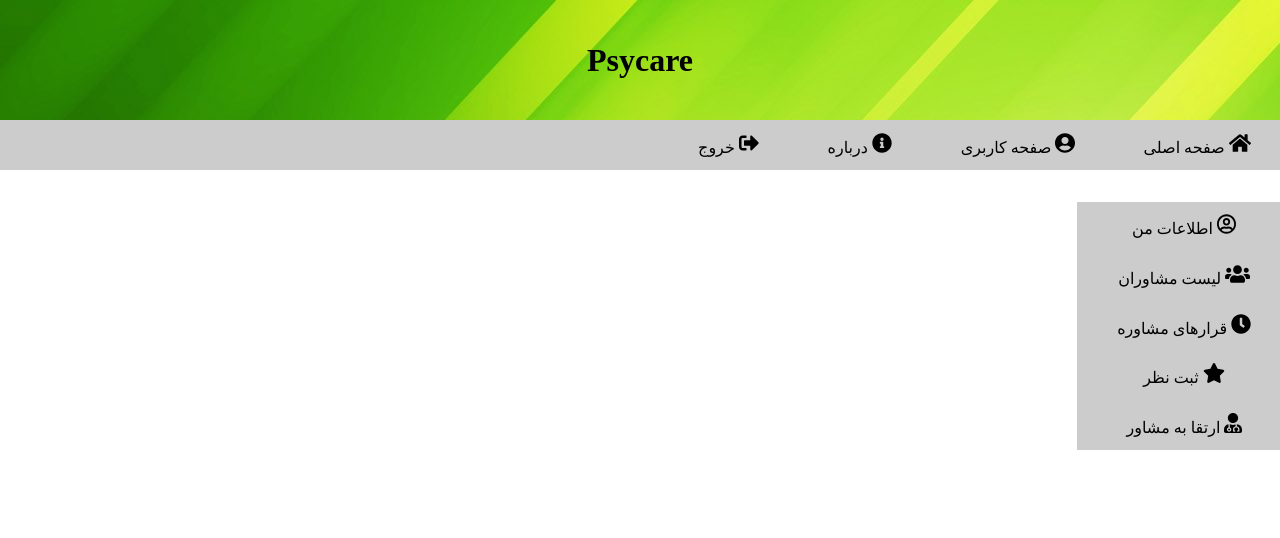
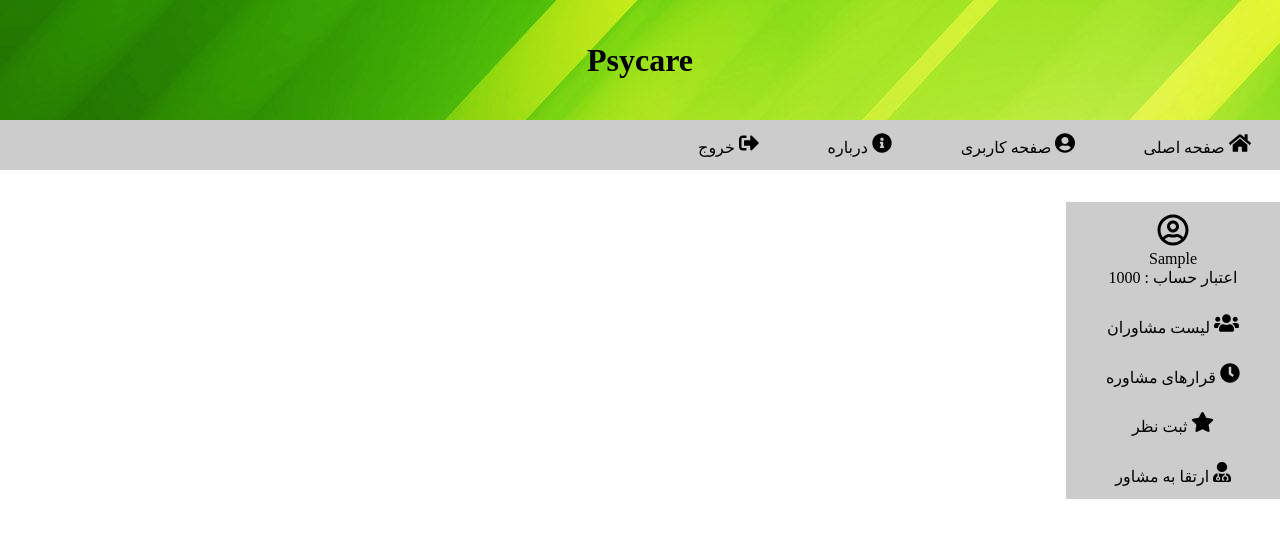
Before and after one commit to SawmanNp/Psycare_UI, an Angular app: page /login in a window 1280 px wide. Both pictures are taken after typing "Sample", "Sample123" into the empty fields and a click on the button "ورود". Shown: the top 538 px of the page. Built offline with nearby package versions, Linux system fonts and the light colour scheme.

Commit message:
user info on panel

```diff
--- a/src/app/components/sidenav/sidenav.component.css
+++ b/src/app/components/sidenav/sidenav.component.css
@@ -2,12 +2,28 @@
   direction: rtl;
 }
 
-div {
+.container {
   display: flex;
   flex-direction: column;
   background-color: #ccc;
   margin-bottom: 2rem;
   float: right;
+}
+
+.info {
+  text-align: center;
+  color: black;
+  display: inline-block;
+  padding: 0.8rem 1.8rem;
+  margin-left: 0 0.7rem;
+  font-size: 1rem;
+}
+.info > img {
+  width: 2rem;
+  height: 2rem;
+}
+.info > p {
+  margin: auto;
 }
 
 a {
@@ -16,7 +32,7 @@ a {
   color: black;
   display: inline-block;
   padding: 0.8rem 1.8rem;
-  margin-left: 0.7rem;
+  margin: 0 0.7rem;
   cursor: pointer;
   font-size: 1rem;
 }
@@ -25,6 +41,6 @@ a:hover {
   background: #afa;
 }
 
-.svg{
+.svg {
   height: 20px;
 }
--- a/src/app/components/sidenav/sidenav.component.html
+++ b/src/app/components/sidenav/sidenav.component.html
@@ -1,51 +1,51 @@
-<div>
-  <a routerLink="/">
+<div class="container">
+  <div class="info">
     <img
       class="svg"
       src="../../../assets/svg/user-circle-regular.svg"
       alt="my info"
     />
-    اطلاعات من</a>
+    <p>{{ user.username }}</p>
+    <p>اعتبار حساب : {{ user.credit }}</p>
+  </div>
   <a routerLink="/" *ngIf="isAdvisor">
     <img
       class="svg"
       src="../../../assets/svg/clock-solid.svg"
       alt="my appointments"
     />
-    برنامه‌ی قرارهای من</a>
+    برنامه‌ی قرارهای من</a
+  >
   <a routerLink="/" *ngIf="isAdvisor">
     <img
       class="svg"
       src="../../../assets/svg/calendar-alt-solid.svg"
       alt="schedule"
     />
-    تنظیم برنامه‌ی زمانی</a>
+    تنظیم برنامه‌ی زمانی</a
+  >
   <a routerLink="/advisors">
-    <img
-      class="svg"
-      src="../../../assets/svg/users-solid.svg"
-      alt="advisors"
-    />
-    لیست مشاوران</a>
+    <img class="svg" src="../../../assets/svg/users-solid.svg" alt="advisors" />
+    لیست مشاوران</a
+  >
   <a routerLink="/">
     <img
       class="svg"
       src="../../../assets/svg/clock-solid.svg"
       alt="my appointments"
     />
-    قرارهای مشاوره</a>
+    قرارهای مشاوره</a
+  >
   <a routerLink="/">
-    <img
-      class="svg"
-      src="../../../assets/svg/star-solid.svg"
-      alt="rate"
-    />
-    ثبت نظر</a>
+    <img class="svg" src="../../../assets/svg/star-solid.svg" alt="rate" />
+    ثبت نظر</a
+  >
   <a routerLink="/" *ngIf="!isAdvisor">
     <img
       class="svg"
       src="../../../assets/svg/user-md-solid.svg"
       alt="upgrade"
     />
-    ارتقا به مشاور</a>
+    ارتقا به مشاور</a
+  >
 </div>
--- a/src/app/components/sidenav/sidenav.component.ts
+++ b/src/app/components/sidenav/sidenav.component.ts
@@ -9,7 +9,7 @@ import { User } from "../../models/User";
 })
 export class SidenavComponent implements OnInit {
   isAdvisor: boolean;
-  user?: User;
+  user: User;
   constructor(private auth: AuthenticationService, private router: Router) {}
 
   ngOnInit() {
```
